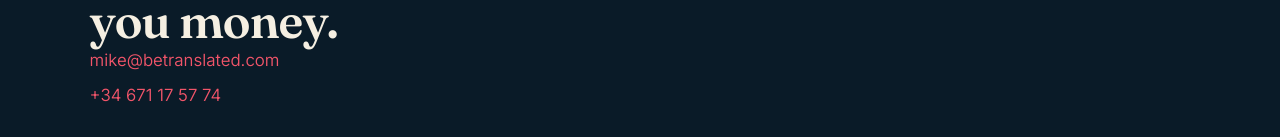
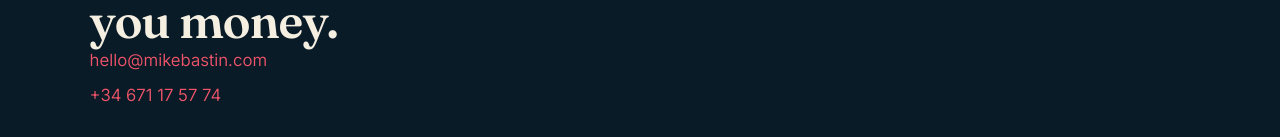
Before and after one commit to multilang2025/mikebastin, a Next.js app in the folder mb-master-revamp/site/: page /projects/bemelman-spuiterij/ in a window 1280 px wide. Shown: the part 2690-2827 px from the top of the page. Built offline with nearby package versions, Linux system fonts and the light colour scheme.

Commit message:
Update contact email to hello@mikebastin.com
Replaces mike@betranslated.com on the homepage footer and every case
study page footer. A dedicated mikebastin.com address separates
enquiries for this business from BeTranslated's inbox.

```diff
--- a/mb-master-revamp/site/app/page.tsx
+++ b/mb-master-revamp/site/app/page.tsx
@@ -224,8 +224,8 @@ export default function Home() {
               Tell me which language is losing you money.
             </h2>
             <div className="flex flex-col gap-2 text-[1.05rem]">
-              <a href="mailto:mike@betranslated.com" className="ulink w-fit">
-                mike@betranslated.com
+              <a href="mailto:hello@mikebastin.com" className="ulink w-fit">
+                hello@mikebastin.com
               </a>
               <a href="tel:+34671175774" className="ulink w-fit">
                 +34 671 17 57 74
--- a/mb-master-revamp/site/app/projects/[slug]/page.tsx
+++ b/mb-master-revamp/site/app/projects/[slug]/page.tsx
@@ -161,8 +161,8 @@ export default async function ProjectPage({
               Tell me which language is losing you money.
             </h2>
             <div className="flex flex-col gap-2 text-[1.05rem]">
-              <a href="mailto:mike@betranslated.com" className="ulink w-fit">
-                mike@betranslated.com
+              <a href="mailto:hello@mikebastin.com" className="ulink w-fit">
+                hello@mikebastin.com
               </a>
               <a href="tel:+34671175774" className="ulink w-fit">
                 +34 671 17 57 74
```
